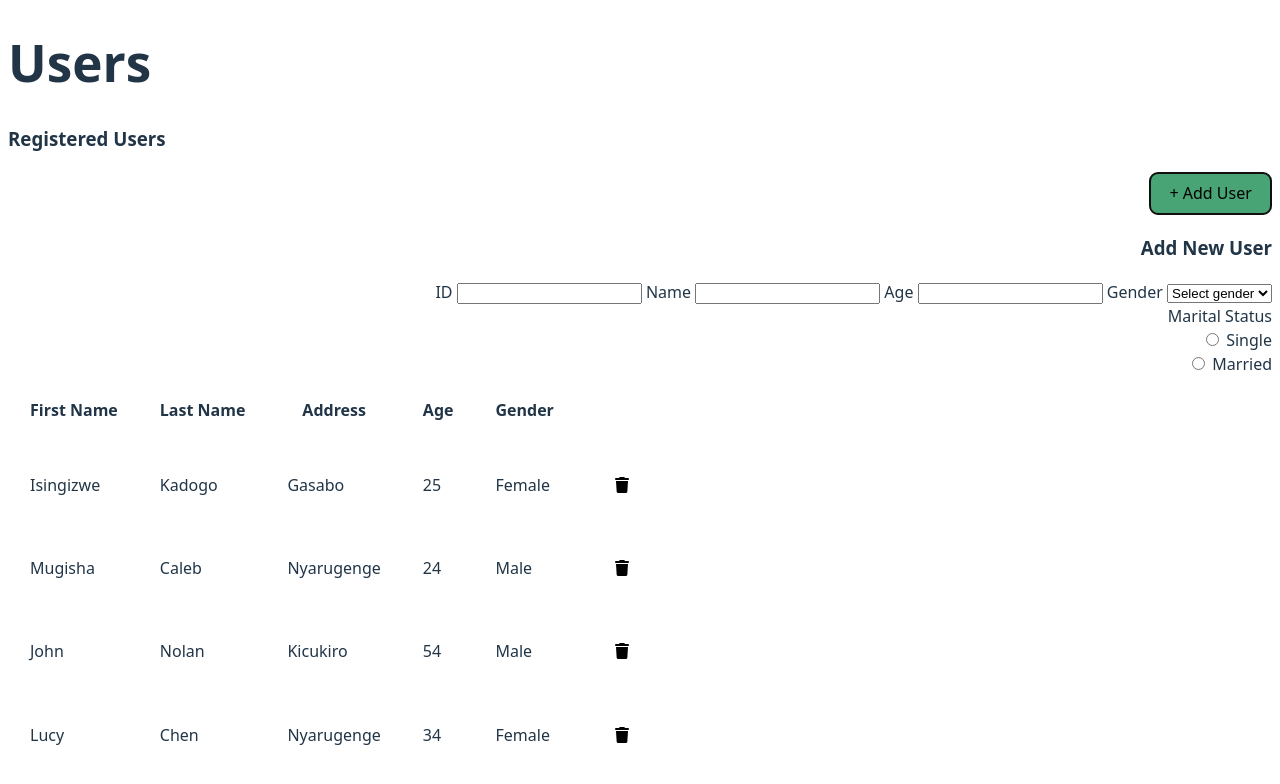
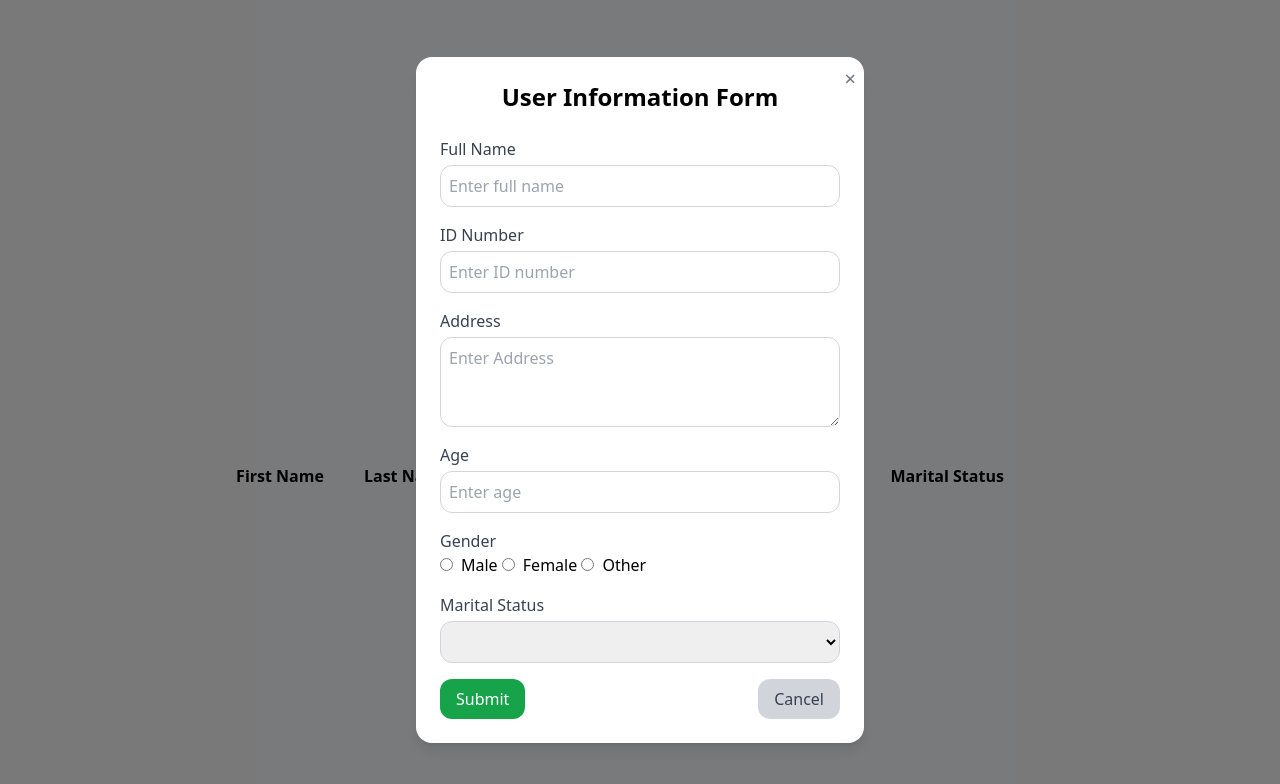
Before and after one commit to milkakeza/userRegistration, a website built with Vite: page index.html in a window 1280 px wide. Both pictures are taken after a click on the button "+ Add User". Built offline with nearby package versions, Linux system fonts and the light colour scheme.

Commit message:
feat: add user registration model and dynamic user table population

```diff
--- a/index.html
+++ b/index.html
@@ -3,110 +3,159 @@
   <head>
     <meta charset="UTF-8" />
     <link rel="icon" type="image/svg+xml" href="/vite.svg" />
-    <link rel="stylesheet" href="src/style.css">
+    <link rel="stylesheet" href="src/style.css" />
+    <script src="https://cdn.tailwindcss.com"></script>
     <link
       rel="stylesheet"
-    href="https://cdnjs.cloudflare.com/ajax/libs/font-awesome/6.5.0/css/all.min.css">
+      href="https://cdnjs.cloudflare.com/ajax/libs/font-awesome/6.5.0/css/all.min.css"
+    />
     <meta name="viewport" content="width=device-width, initial-scale=1.0" />
     <title>User Registration</title>
   </head>
-  <body>
+  <body
+    class="bg-gray-100 min-h-screen flex flex-col items-center justify-center"
+  >
     <div class="top-title">
-      <h1>Users</h1>
-      <h3>Registered Users</h3>
+      <h1 class="font-bold text-2xl mb-20">Registered Users</h3>
     </div>
     <div class="button-container">
-      <button>+ Add User</button>
+      <button
+        id="openModalBtn"
+        class="bg-green-600 text-white font-medium px-4 py-2 rounded-xl hover:bg-green-700"
+      >
+        + Add User
+      </button>
+      <!-- the model -->
+      <div
+        id="modal"
+        class="fixed inset-0 bg-black bg-opacity-50 flex items-center justify-center hidden"
+      >
+        <div
+          class="bg-white p-6 rounded-2xl shadow-lg w-full max-w-md relative"
+        >
+          <button
+            id="closeModalBtn"
+            class="absolute top-2 right-2 text-gray-500 hover:text-gray-800 text-xl"
+          >
+            &times;
+          </button>
+          <h2 class="text-2xl font-bold mb-6 text-center">
+            User Information Form
+          </h2>
+          <form class="space-y-4">
+            <div>
+              <label class="block font-medium text-gray-700">Full Name</label>
+              <input
+                id="fullName"
+                placeholder="Enter full name"
+                type="text"
+                class="mt-1 block w-full p-2 border border-gray-300 rounded-xl focus:outline-none focus:ring-2 focus:ring-blue-500"
+              />
+            </div>
 
-      <form action="">
-        <h3>Add New User</h3>
-        <label for="">ID</label>
-        <input type="text" />
-        <label for="">Name</label>
-        <input type="text" />
-        <label for="">Age</label>
-        <input type="number" />
-        <label for="">Gender</label>
-        <select name="genderdropdown" id="genderdropdown" rrequired>
-          <option value="" selected disabled>Select gender</option>
-          <option value="option1">Male</option>
-          <option value="option2">Female</option>
-        </select>
-        <div> <label for="">Marital Status</label>
             <div>
-            <input type="radio" id="option1" name="choice" value="first_option" />
-            <label for="option1">Single</label>
+              <label class="block font-medium text-gray-700">ID Number</label>
+              <input
+                id="idNumber"
+                type="text"
+                placeholder="Enter ID number"
+                class="mt-1 block w-full p-2 border border-gray-300 rounded-xl focus:outline-none focus:ring-2 focus:ring-blue-500"
+              />
             </div>
+
             <div>
+              <label class="block font-medium text-gray-700">Address</label>
+              <textarea
+                id="address"
+                rows="3"
+                placeholder="Enter Address"
+                class="mt-1 block w-full p-2 border rounded-xl border-gray-300 focus:outline-none focus:ring-2 focus:ring-blue-500"
+              ></textarea>
+            </div>
+
+            <div>
+              <label class="block font-medium text-gray-700">Age</label>
+              <input
+                id="age"
+                type="number"
+                placeholder="Enter age"
+                class="mt-1 block w-full p-2 border rounded-xl border-gray-300 focus:outline-none focus:ring-2 focus:ring-blue-500"
+              />
+            </div>
+
+            <div>
+              <label class="block font-medium text-gray-700">Gender</label>
+
+              <label class="inline-flex items-center">
                 <input
                   type="radio"
-              id="option2"
-              name="choice"
-              value="second_option"
+                  name="gender"
+                  value="Male"
+                  class="text-blue-500"
                 />
-            <label for="option2">Married</label>
+                <span class="ml-2">Male</span>
+              </label>
+
+              <label class="inline-flex items-center">
+                <input type="radio" name="gender" value="Female" />
+                <span class="ml-2">Female</span>
+              </label>
+              <label class="inline-flex items-center">
+                <input type="radio" name="gender" value="Other" />
+                <span class="ml-2">Other</span>
+              </label>
             </div>
+
+            <div>
+              <label class="block font-medium text-gray-700"
+                >Marital Status</label
+              >
+              <select
+                id="maritalStatus"
+                class="mt-1 block w-full p-2 border rounded-xl border-gray-300 focus:outline-none focus:ring-2 focus:ring-blue-500"
+              >
+                <option selected disabled></option>
+                <option>Single</option>
+                <option>Married</option>
+                <option>Divorced</option>
+                <option>Widowed</option>
+              </select>
+            </div>
+            <div class="flex justify-between mt-6">
+              <button
+                type="submit"
+                class="bg-green-600 text-white font-medium px-4 py-2 rounded-xl hover:bg-green-700"
+              >
+                Submit
+              </button>
+              <button
+                type="reset"
+                class="bg-gray-300 text-gray-700 px-4 py-2 rounded-xl hover:bg-gray-400"
+              >
+                Cancel
+              </button>
             </div>
           </form>
         </div>
-    <div>
-      <table></table>
       </div>
-    <div class="users">
+    </div>
+
     <table>
+      <thead>
         <tr>
           <th>First Name</th>
           <th>Last Name</th>
+          <th>ID Number</th>
           <th>Address</th>
           <th>Age</th>
           <th>Gender</th>
+          <th>Marital Status</th>
+          <th></th>
         </tr>
-        <tr>
-          <td>Isingizwe</td>
-          <td>Kadogo</td>
-          <td>Gasabo</td>
-          <td>25</td>
-          <td>Female</td>
-          <td>
-            <button class="deleteBtn"><i class="fas fa-trash"></i></button>
-          </td>
-        </tr>
+      </thead>
+      <tbody id="userTableBody"></tbody>
+    </table>
 
-        <tr>
-          <td>Mugisha</td>
-          <td>Caleb</td>
-          <td>Nyarugenge</td>
-          <td>24</td>
-          <td>Male</td>
-          <td>
-            <button class="deleteBtn"><i class="fas fa-trash"></i></button>
-          </td>
-        </tr>
-
-        <tr>
-          <td>John</td>
-          <td>Nolan</td>
-          <td>Kicukiro</td>
-          <td>54</td>
-          <td>Male</td>
-          <td>
-            <button class="deleteBtn"><i class="fas fa-trash"></i></button>
-          </td>
-        </tr>
-
-        <tr>
-          <td>Lucy</td>
-          <td>Chen</td>
-          <td>Nyarugenge</td>
-          <td>34</td>
-          <td>Female</td>
-          <td>
-            <button class="deleteBtn"><i class="fas fa-trash"></i></button>
-          </td>
-        </tr>
-
-      </table>
-    </div>
     <script type="module" src="/src/main.js"></script>
   </body>
 </html>
--- a/src/main.js
+++ b/src/main.js
@@ -1 +1,49 @@
-import './style.css'
+document.querySelector("form").addEventListener("submit", function (e) {
+  e.preventDefault();
+  const fullName = document.getElementById("fullName").value;
+  const idNumber = document.getElementById("idNumber").value;
+  const address = document.getElementById("address").value;
+  const age = document.getElementById("age").value;
+  const gender =
+    document.querySelector('input[name="gender"]:checked')?.value || "";
+  const maritalStatus = document.getElementById("maritalStatus").value;
+
+  const [firstName, lastName] = fullName.trim().split(" ");
+
+  const table = document.getElementById("userTableBody");
+  const newRow = document.createElement("tr");
+
+  newRow.innerHTML = `
+<td>${firstName || ""}</td>
+<td>${lastName || ""}</td>
+<td>${idNumber}</td>
+<td>${address}</td>
+<td>${age}</td>
+<td>${gender}</td>
+<td>${maritalStatus}</td>
+<td><button onClick = "this.closest('tr').remove()"><i class="fa-solid fa-trash"></i></button></td>
+`;
+
+  table.appendChild(newRow);
+
+  this.reset();
+  document.getElementById("modal").classList.add("hidden");
+});
+
+const openModal = document.getElementById("openModalBtn");
+const closeModal = document.getElementById("closeModalBtn");
+const modal = document.getElementById("modal");
+
+openModal.addEventListener("click", () => {
+  modal.classList.remove("hidden");
+});
+
+closeModal.addEventListener("click", () => {
+  modal.classList.add("hidden");
+});
+
+window.addEventListener("click", (e) => {
+  if (e.target === modal) {
+    modal.classList.add("hidden");
+  }
+});
--- a/src/style.css
+++ b/src/style.css
@@ -1,4 +1,4 @@
-:root {
+/* :root {
   font-family: system-ui, Avenir, Helvetica, Arial, sans-serif;
   line-height: 1.5;
   font-weight: 400;
@@ -30,7 +30,7 @@ a:hover {
   min-height: 100vh;
 } */
 
-h1 {
+/* h1 {
   font-size: 3.2em;
   line-height: 1.1;
 }
@@ -61,9 +61,9 @@ h1 {
 
 .read-the-docs {
   color: #888;
-}
+} */
 
-button {
+/* button {
   border-radius: 8px;
   border: 1px solid transparent;
   padding: 0.6em 1.2em;
@@ -81,20 +81,20 @@ button:hover {
 button:focus,
 button:focus-visible {
   outline: 4px auto -webkit-focus-ring-color;
-}
+} */
 th, td{
   padding: 20px;
 }
-.button-container {
+/* .button-container {
   text-align: right;
-}
+} */
 .deleteBtn {
   background-color: transparent;
   border: none;
   cursor: pointer;
 }
 
-#user {
+/* #user {
   display: flex;
   place-items: center;
 }
@@ -110,9 +110,9 @@ th, td{
   button {
     background-color: #49a475;
   }
-}
+} */
 
-.top-title{
-  /* flex-direction: column; */
+/* .top-title{
+  flex-direction: column;
   line-height: -30px;
-}
+} */
```
Also changed, not shown: form.html (added, +101 -0 lines), indi.html (added, +69 -0 lines). Lines whose indentation alone changed are shown as unchanged.
